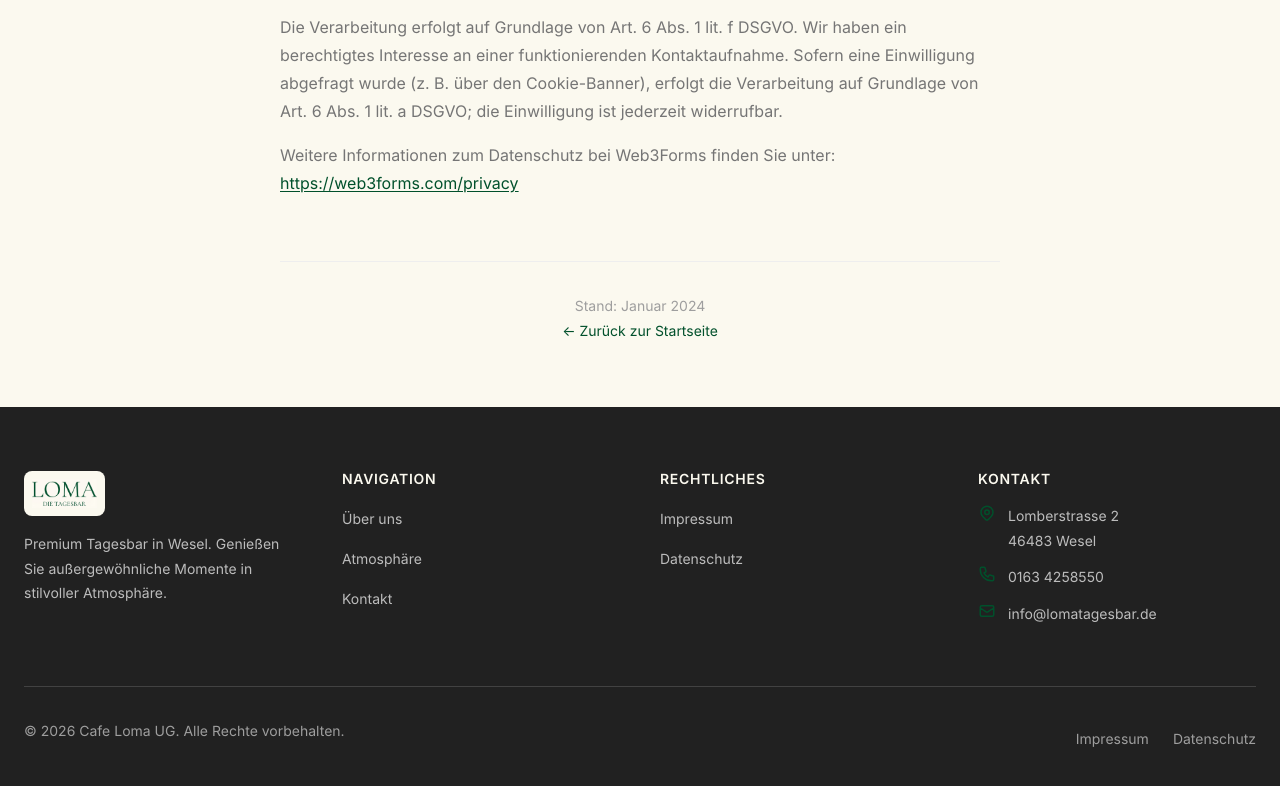
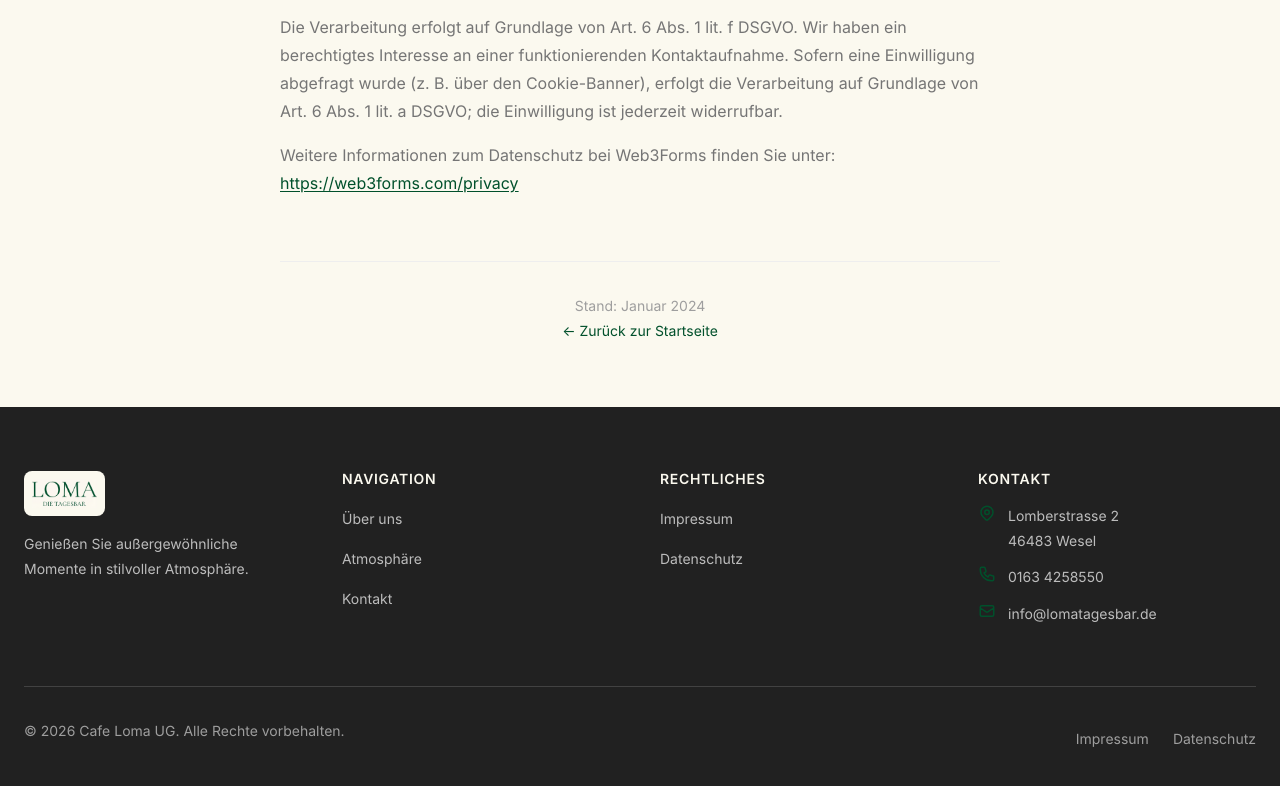
Before and after one commit to loma1223/lomaweb, a plain HTML site: page datenschutz.html in a window 1280 px wide. Shown: the part 8696-9482 px from the top of the page. Drawn offline with Linux system fonts and the light colour scheme.

Commit message:
Footer in datenschutz.html aktualisiert, Steuernummer hinzugefügt

```diff
--- a/datenschutz.html
+++ b/datenschutz.html
@@ -497,7 +497,7 @@
         <div class="footer__brand">
           <img src="images/logo.jpeg" alt="Cafe Loma" class="footer__logo-img">
           <p class="footer__tagline">
-            Premium Tagesbar in Wesel. Genießen Sie außergewöhnliche Momente in stilvoller Atmosphäre.
+            Genießen Sie außergewöhnliche Momente in stilvoller Atmosphäre.
           </p>
         </div>
 
```
Also changed, not shown: impressum.html (+1 -1 lines).
